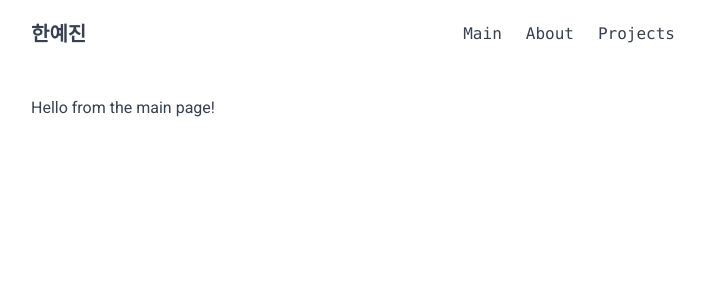
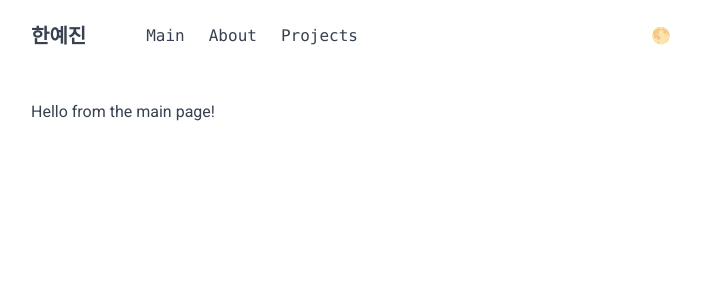
Before and after one commit to Yejin-Han/nuxt-course, a Nuxt app in the folder nuxt-portfolio/: page / in a window 1280 px wide. Shown: the top 300 px of the page, without its empty margins (289-994 px from the left). Built offline with nearby package versions, Linux system fonts and the light colour scheme.

Commit message:
012-color-mode-button

```diff
--- /dev/null
+++ b/nuxt-portfolio/components/color-mode-selector.vue
@@ -0,0 +1,38 @@
+<template>
+  <div class="flex space-x-2 items-center">
+    <div class="text-gray-500 text-xs" v-if="showNextModeLabel">
+      Change to {{ nextMode }}
+    </div>
+    <button
+      @click="toggleMode"
+      @mouseenter="showNextModeLabel = true"
+      @mouseleave="showNextModeLabel = false"
+      class="hover:bg-gray-200 dark:hover:bg-gray-600 px-2 py-1 text-gray-500"
+    >
+      {{ nextModeIcon }}
+    </button>
+  </div>
+</template>
+
+<script setup>
+const showNextModeLabel = ref(false);
+const colorMode = useColorMode();
+
+const modes = ["system", "light", "dark"];
+const nextModeIcons = {
+  system: "🌓",
+  light: "🌕",
+  dark: "🌑",
+};
+
+const nextMode = computed(() => {
+  const currentModeIndex = modes.indexOf(colorMode.preference);
+  const nextModeIndex = (currentModeIndex + 1) % 3;
+
+  return modes[nextModeIndex];
+});
+
+const nextModeIcon = computed(() => nextModeIcons[nextMode.value]);
+
+const toggleMode = () => (colorMode.preference = nextMode.value);
+</script>
--- a/nuxt-portfolio/layouts/default.vue
+++ b/nuxt-portfolio/layouts/default.vue
@@ -1,12 +1,17 @@
 <template>
   <div class="container mx-auto max-w-2xl px-2">
     <header class="flex justify-between items-center mt-5">
-      <div>
-        <NuxtLink to="/" class="text-xl font-semibold p-2 hover:bg-gray-200"
-          >한예진</NuxtLink
-        >
+      <div class="flex items-center space-x-12">
+        <div>
+          <NuxtLink to="/" class="text-xl font-semibold p-2 hover:bg-gray-200"
+            >한예진</NuxtLink
+          >
+        </div>
+        <Menu />
       </div>
-      <Menu />
+      <ClientOnly>
+        <ColorModeSelector />
+      </ClientOnly>
     </header>
 
     <main class="p-2 mt-10">
@@ -16,10 +21,6 @@
 </template>
 
 <script setup>
-const colorMode = useColorMode();
-console.log(colorMode.preference);
-colorMode.preference = "light"; // 직접 설정 가능 (기본은 시스템 설정대로)
-
 useHead({
   titleTemplate: "%s - Yejin Han",
   link: [
@@ -39,6 +40,6 @@ useHead({
 <style>
 body {
   font-family: "Roboto";
-  @apply bg-white dark:bg-gray-900 text-gray-700 dark:text-gray-300; /* 시스템 모드에 따라서만 결정 가능 */
+  @apply bg-white dark:bg-gray-900 text-gray-700 dark:text-gray-300;
 }
 </style>
```
